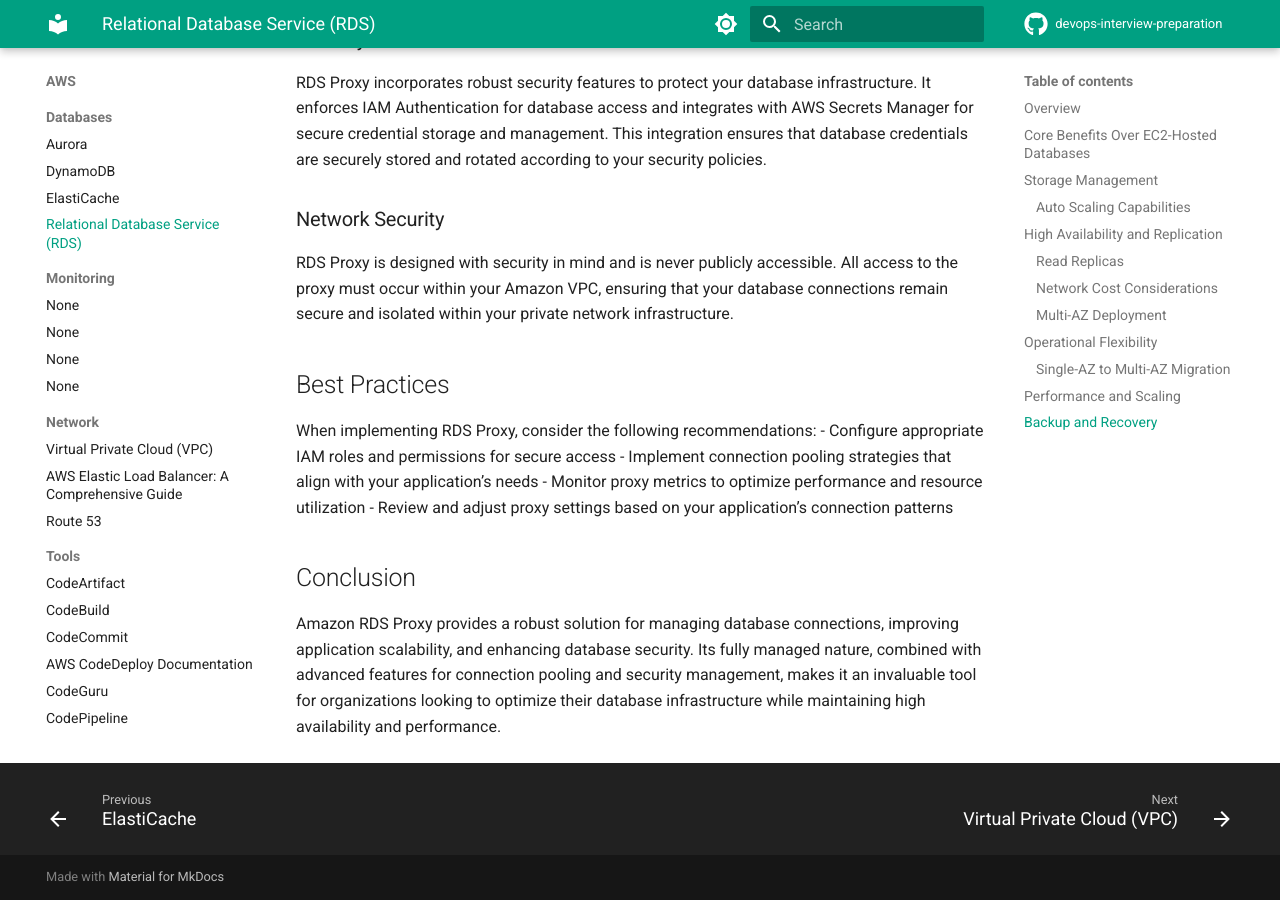
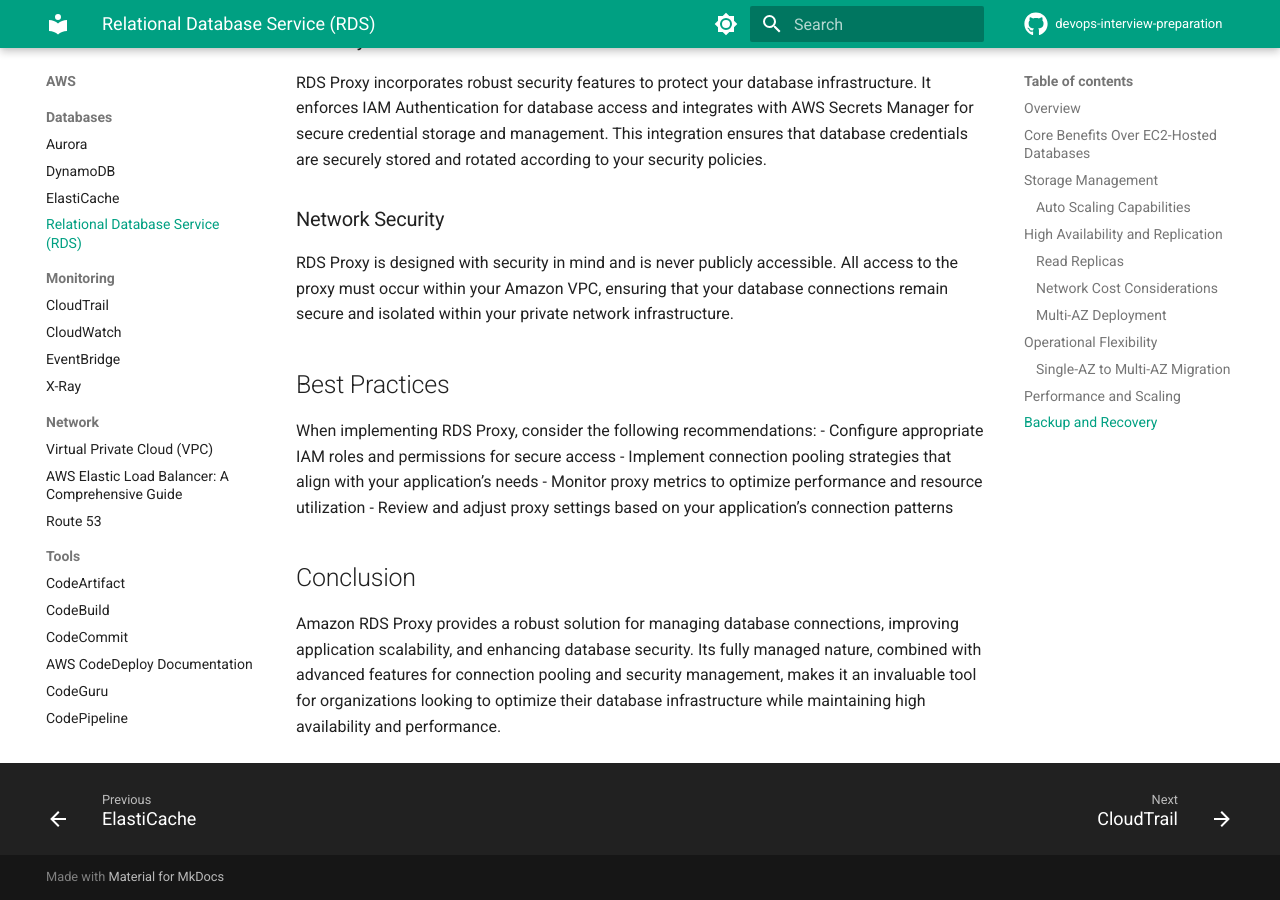
Before and after one commit to alelapi/devops-interview-preparation, an MkDocs documentation site: the page built from docs/aws/database/rds.md, in a window 1280 px wide and 900 px high, scrolled down 3690 px. Built offline with MkDocs 1.6.1 and Material for MkDocs 9.7.7, drawn with Linux system fonts in a browser that asks for light colours; comment, search, counter and statistics services are not loaded; part of the change alters nothing that is shown.

Commit message:
fix menu

```diff
--- a/mkdocs.yml
+++ b/mkdocs.yml
@@ -72,10 +72,10 @@ nav:
       - aws/database/elasticache.md
       - aws/database/rds.md
     - Monitoring:
-      - aws/cloudtrail.md
-      - aws/cloudwatch.md
-      - aws/eventbridge.md
-      - aws/xray.md
+      - aws/monitoring/cloudtrail.md
+      - aws/monitoring/cloudwatch.md
+      - aws/monitoring/eventbridge.md
+      - aws/monitoring/xray.md
     - Network:
       - aws/network/vpc.md
       - aws/network/elb.md
```
